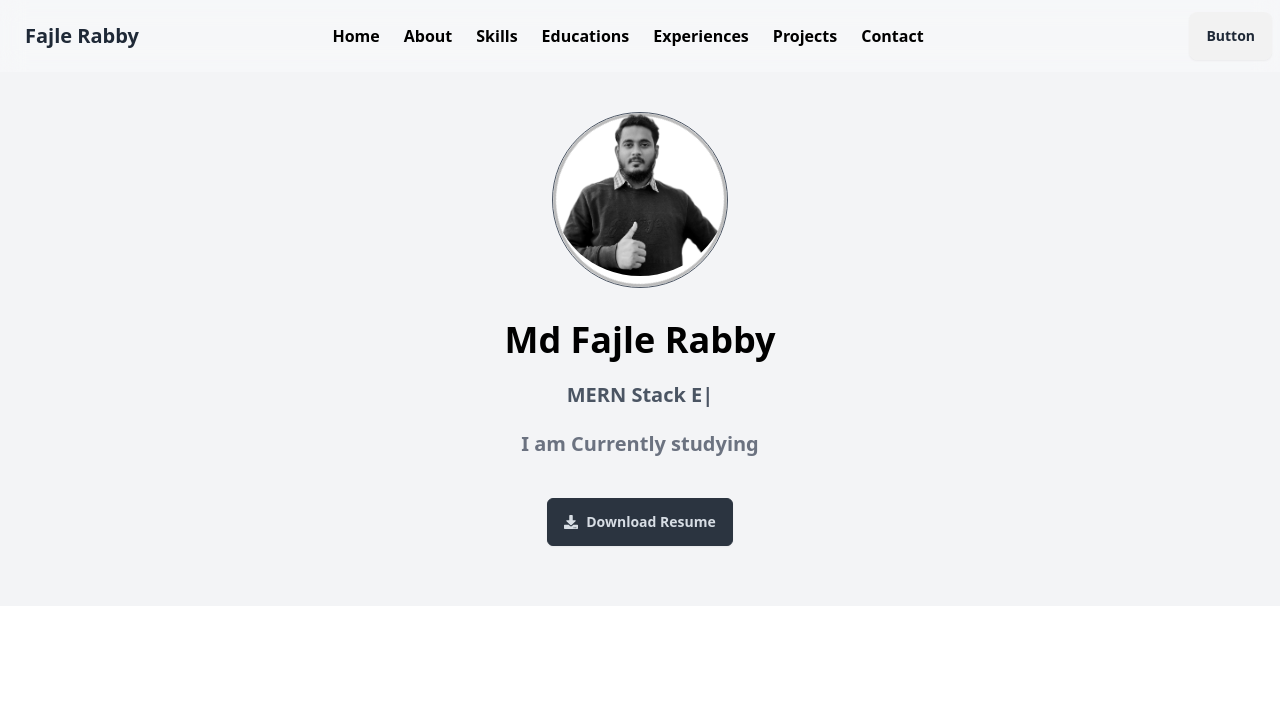
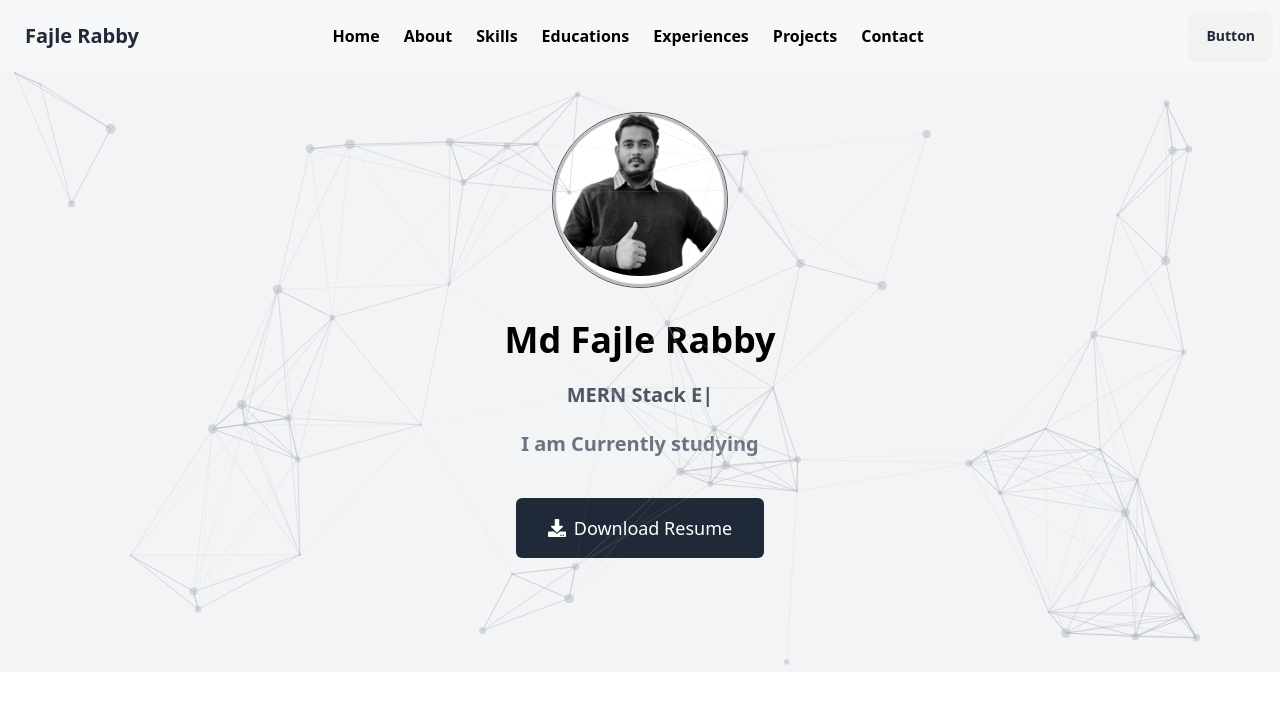
Before and after one commit to rabby9898/my-portfolio, a React (Vite) app: page / in a window 1280 px wide. Shown: the top 704 px of the page. Built offline with nearby package versions, Linux system fonts and the light colour scheme.

Commit message:
banner added

```diff
--- a/package.json
+++ b/package.json
@@ -16,8 +16,10 @@
     "react-dom": "^18.2.0",
     "react-icons": "^4.12.0",
     "react-router-dom": "^6.20.1",
+    "react-tsparticles": "^2.12.2",
     "react-type-animation": "^3.2.0",
-    "sort-by": "^1.2.0"
+    "sort-by": "^1.2.0",
+    "tsparticles-slim": "^2.12.0"
   },
   "devDependencies": {
     "@types/react": "^18.2.37",
--- a/src/Components/Banner/Banner.jsx
+++ b/src/Components/Banner/Banner.jsx
@@ -2,9 +2,26 @@
 import BannerImg from "../../assets/black&white.png";
 import { TypeAnimation } from "react-type-animation";
 import { FaDownload } from "react-icons/fa";
+
+import { useCallback } from "react";
+import Particles from "react-tsparticles";
+//import { loadFull } from "tsparticles"; // if you are going to use `loadFull`, install the "tsparticles" package too.
+import { loadSlim } from "tsparticles-slim";
 const Banner = () => {
+  const particlesInit = useCallback(async (engine) => {
+    console.log(engine);
+    // you can initiate the tsParticles instance (engine) here, adding custom shapes or presets
+    // this loads the tsparticles package bundle, it's the easiest method for getting everything ready
+    // starting from v2 you can add only the features you need reducing the bundle size
+    //await loadFull(engine);
+    await loadSlim(engine);
+  }, []);
+
+  const particlesLoaded = useCallback(async (container) => {
+    await console.log(container);
+  }, []);
   return (
-    <div className="py-10">
+    <div className="py-10 h-[600px] relative">
       <div className="avatar flex justify-center mx-auto">
         <div className="w-44 rounded-full border bg-white border-gray-600 animated-ring">
           <img src={BannerImg} alt="Avatar" />
@@ -31,17 +48,96 @@
         <h5 className="my-5  font-semibold text-gray-500 text-xl">
           I am Currently studying
         </h5>
-        <button className="btn btn-neutral my-5 py-4 rounded-md">
+        <button className="bg-gray-800 text-white px-8 py-4 my-5  text-lg rounded-md">
           <a
             href="../../assets/Resume/Assignment-02.pdf"
             download="Assignment-02.pdf"
           >
-            <div className="flex gap-2">
+            <div className="flex justify-center items-center gap-2">
               <FaDownload /> Download Resume
             </div>
           </a>
         </button>
       </div>
+      <Particles
+        id="tsparticles"
+        init={particlesInit}
+        loaded={particlesLoaded}
+        className="h-[600px] top-0 absolute"
+        options={{
+          background: {
+            color: {
+              value: "transparent",
+            },
+          },
+          fpsLimit: 120,
+          interactivity: {
+            events: {
+              onClick: {
+                enable: true,
+                mode: "push",
+              },
+              onHover: {
+                enable: true,
+                mode: "repulse",
+              },
+              resize: true,
+            },
+            modes: {
+              push: {
+                quantity: 4,
+              },
+              repulse: {
+                distance: 100,
+                duration: 0.4,
+              },
+            },
+          },
+          fullScreen: {
+            enable: false,
+            zIndex: 0,
+          },
+          particles: {
+            color: {
+              value: "#B3B7BF",
+            },
+            links: {
+              color: "#B3B7BF",
+              distance: 200,
+              enable: true,
+              opacity: 0.5,
+              width: 1,
+            },
+            move: {
+              direction: "none",
+              enable: true,
+              outModes: {
+                default: "bounce",
+              },
+              random: false,
+              speed: 2,
+              straight: false,
+            },
+            number: {
+              density: {
+                enable: true,
+                area: 800,
+              },
+              value: 80,
+            },
+            opacity: {
+              value: 0.5,
+            },
+            shape: {
+              type: "circle",
+            },
+            size: {
+              value: { min: 1, max: 5 },
+            },
+          },
+          detectRetina: true,
+        }}
+      />
     </div>
   );
 };
```
Also changed, not shown: 1 other file (tests, documents, lock files or other folders).
